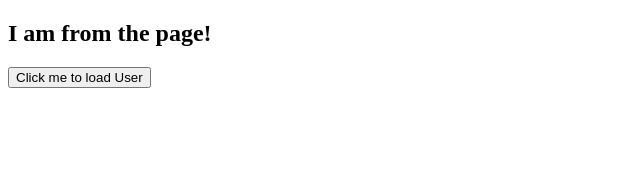
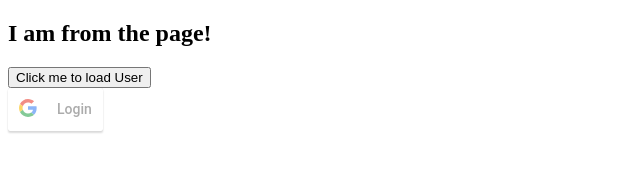
Before and after one commit to aaronsisler/applications.formula.ui, a Next.js app: page /auth in a window 1280 px wide. Shown: the top 181 px of the page, without its empty margins (0-640 px from the left). Built offline with nearby package versions, Linux system fonts and the light colour scheme.

Commit message:
Adding in the logic for logging in and out with Google OAuth

```diff
--- a/package.json
+++ b/package.json
@@ -20,6 +20,7 @@
     "postcss-preset-env": "^6.7.0",
     "react": "^17.0.2",
     "react-dom": "^17.0.2",
+    "react-google-login": "^5.2.2",
     "react-hook-form": "^7.11.0",
     "react-redux": "^7.2.4",
     "redux": "^4.1.0",
--- a/src/actions/user.ts
+++ b/src/actions/user.ts
@@ -69,9 +69,13 @@ export const fetchUser: ActionCreator<
     getState: any
   ): Promise<AnyAction> => {
     try {
-      const fullUser: User = await new HttpClient().get(`user/${userId}`);
+      const user: User = await new HttpClient().get(`user/${userId}`);
 
-      return dispatch(fetchUserSucess(fullUser));
+      // if (!user.userId) {
+      //   return dispatch(fetchUserFailure());
+      // }
+
+      return dispatch(fetchUserSucess(user));
     } catch (e) {
       return dispatch(fetchUserFailure());
     }
--- /dev/null
+++ b/src/components/login-button/index.ts
@@ -0,0 +1 @@
+export { LoginButton } from "./login-button";
--- /dev/null
+++ b/src/components/login-button/login-button.tsx
@@ -0,0 +1,31 @@
+import React from "react";
+import { GoogleLogin, GoogleLoginResponse } from "react-google-login";
+
+import { OAUTH_PROVIDER_URL } from "../../config";
+
+interface ILoginButton {
+  loadUser: any;
+}
+
+export const LoginButton = ({ loadUser }: ILoginButton): JSX.Element => {
+  const onSuccess = (res: any) => {
+    loadUser(res.googleId);
+  };
+
+  const onFailure = (res: any) => {
+    console.log(res);
+  };
+
+  return (
+    <div className="login-button">
+      <GoogleLogin
+        clientId={OAUTH_PROVIDER_URL}
+        buttonText="Login"
+        onSuccess={onSuccess}
+        onFailure={onFailure}
+        cookiePolicy="single_host_origin"
+        isSignedIn={true}
+      />
+    </div>
+  );
+};
--- /dev/null
+++ b/src/components/logout-button/index.ts
@@ -0,0 +1 @@
+export { LogoutButton } from "./logout-button";
--- /dev/null
+++ b/src/components/logout-button/logout-button.tsx
@@ -0,0 +1,29 @@
+import React from "react";
+import { GoogleLogout } from "react-google-login";
+
+import { OAUTH_PROVIDER_URL } from "../../config";
+
+interface ILoginButton {
+  unloadUser: any;
+}
+
+export const LogoutButton = ({ unloadUser }: ILoginButton): JSX.Element => {
+  const onSuccess = () => {
+    unloadUser();
+  };
+
+  const onFailure = () => {
+    console.log("Logged out failure");
+  };
+
+  return (
+    <div className="logout-button">
+      <GoogleLogout
+        clientId={OAUTH_PROVIDER_URL}
+        buttonText="Logout"
+        onLogoutSuccess={onSuccess}
+        onFailure={onFailure}
+      />
+    </div>
+  );
+};
--- a/src/config.ts
+++ b/src/config.ts
@@ -1 +1,3 @@
 export const API_SERVICE_URL = "https://formula.otterandcow.com/beta";
+export const OAUTH_PROVIDER_URL =
+  "809077609430-opp5djnrm31l5hkhdpaujdfhp897hgao.apps.googleusercontent.com";
--- a/src/containers/authentication-container/authentication-container.tsx
+++ b/src/containers/authentication-container/authentication-container.tsx
@@ -4,6 +4,8 @@ import { useSelector, useDispatch } from "react-redux";
 import { clearUser, fetchUser } from "../../actions/user";
 import { User } from "../../models/user";
 import { IState } from "../../store/initial-state";
+import { LoginButton } from "../../components/login-button";
+import { LogoutButton } from "../../components/logout-button";
 
 const userMock = { userId: "123" };
 
@@ -15,13 +17,16 @@ export const AuthenticationContainer = ({
   const user: User = useSelector((state: IState) => state.user);
   const dispatch = useDispatch();
   const unloadUser = async () => dispatch(clearUser());
-  const loadUser = async () => dispatch(fetchUser(userMock.userId));
+  const loadUser = async (userId: string) => dispatch(fetchUser(userId));
 
   if (!user?.userId) {
     return (
       <div className="authentication-containter">
         {children}
-        <button onClick={loadUser}>Click me to load User</button>
+        <button onClick={() => loadUser(userMock.userId)}>
+          Click me to load User
+        </button>
+        <LoginButton loadUser={loadUser} />
       </div>
     );
   }
@@ -29,6 +34,7 @@ export const AuthenticationContainer = ({
     <div className="authentication-containter">
       <h1>{user.lastName}</h1>
       <button onClick={unloadUser}>Click me to clear User</button>
+      <LogoutButton unloadUser={unloadUser} />
     </div>
   );
 };
--- a/src/pages/index.tsx
+++ b/src/pages/index.tsx
@@ -13,6 +13,9 @@ const LandingPage = () => {
         <p>
           <Hyperlink title="Manager Page" href="/manager" />
         </p>
+        <p>
+          <Hyperlink title="Auth Page" href="/auth" />
+        </p>
       </main>
       <footer>Footer</footer>
     </>
```
Also changed, not shown: 1 other file (tests, documents, lock files or other folders).
